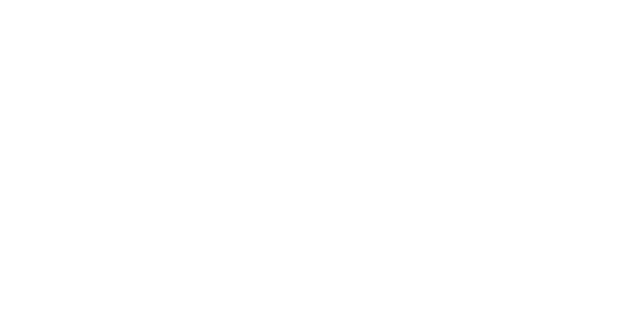
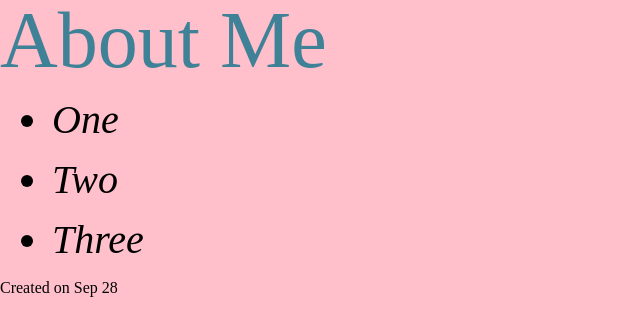
Before and after one commit to heidihcao/about-me, a plain HTML site: page index.html in a window 1280 px wide. Shown: the whole page, without its empty margins (0-640 px from the left). Drawn offline with Linux system fonts and the light colour scheme.

Commit message:
changed folder structure

```diff
--- /dev/null
+++ b/css/reset.css
@@ -0,0 +1,48 @@
+/* http://meyerweb.com/eric/tools/css/reset/
+   v2.0 | 20110126
+   License: none (public domain)
+*/
+
+html, body, div, span, applet, object, iframe,
+h1, h2, h3, h4, h5, h6, p, blockquote, pre,
+a, abbr, acronym, address, big, cite, code,
+del, dfn, em, img, ins, kbd, q, s, samp,
+small, strike, strong, sub, sup, tt, var,
+b, u, i, center,
+dl, dt, dd, ol, ul, li,
+fieldset, form, label, legend,
+table, caption, tbody, tfoot, thead, tr, th, td,
+article, aside, canvas, details, embed,
+figure, figcaption, footer, header, hgroup,
+menu, nav, output, ruby, section, summary,
+time, mark, audio, video {
+	margin: 0;
+	padding: 0;
+	border: 0;
+	font-size: 100%;
+	font: inherit;
+	vertical-align: baseline;
+}
+/* HTML5 display-role reset for older browsers */
+article, aside, details, figcaption, figure,
+footer, header, hgroup, menu, nav, section {
+	display: block;
+}
+body {
+	line-height: 1;
+}
+ol, ul {
+	list-style: none;
+}
+blockquote, q {
+	quotes: none;
+}
+blockquote:before, blockquote:after,
+q:before, q:after {
+	content: '';
+	content: none;
+}
+table {
+	border-collapse: collapse;
+	border-spacing: 0;
+}
--- /dev/null
+++ b/css/style.css
@@ -0,0 +1,23 @@
+body{
+  background-color: pink;
+  font-size: 2.5rem;
+}
+
+li{
+  margin: 20px;
+  font-style: italic;
+}
+
+ul{
+  list-style-type: disc;
+  margin-left:2rem;
+
+}
+header{
+  color: rgb(63, 129, 151);
+  font-size: 5rem;
+}
+
+footer{
+  font-size: 1rem;
+}
--- a/index.html
+++ b/index.html
@@ -3,8 +3,24 @@
 <head>
   <meta charset="UTF-8">
   <title>Document</title>
+  <link rel="stylesheet" href="css/reset.css">
+  <link rel="stylesheet" href="css/style.css">
 </head>
 <body>
+  <header>
+    <h1>About Me</h1>
+  </header>
+  <main>
 
+  <ul>
+    <li>One</li>
+    <li>Two</li>
+    <li>Three</li>
+  </ul>
+  </main>
+  <footer>
+    Created on Sep 28
+  </footer>
+  <script src="js/app.js"></script>
 </body>
 </html>
--- /dev/null
+++ b/js/app.js
@@ -0,0 +1,2 @@
+'use strict';
+console.log("HI");
```
Also changed, not shown: reset.css (deleted), style.css (deleted), 1 other file.
